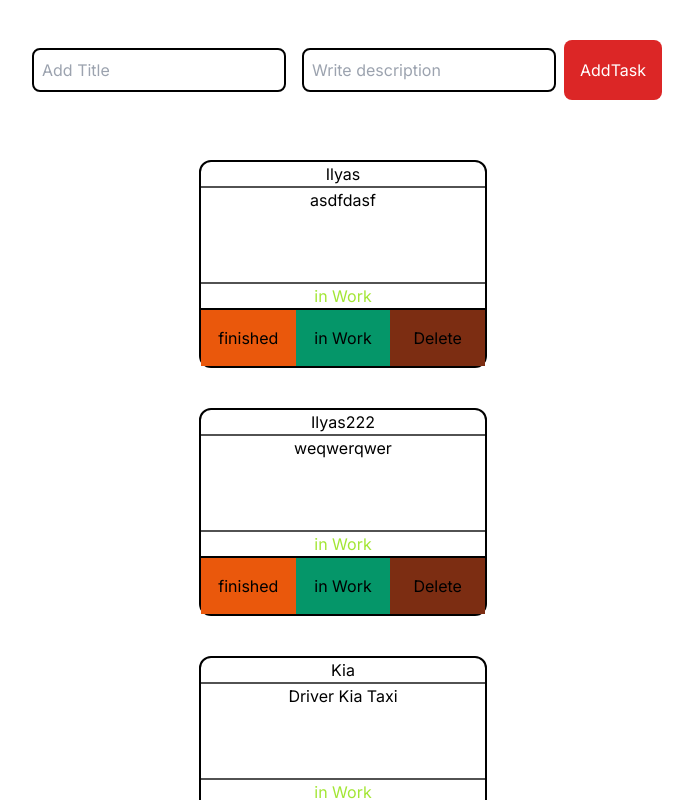
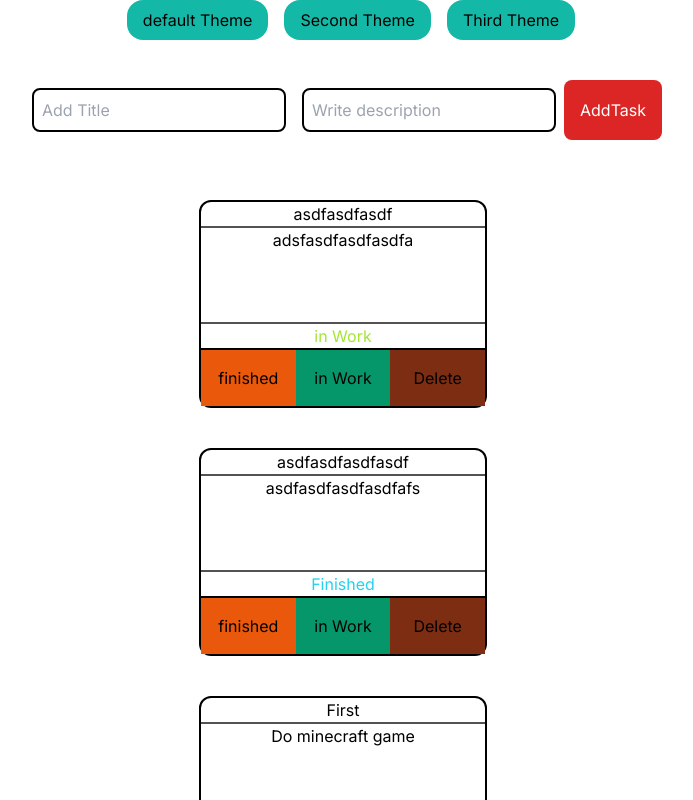
Before and after one commit to TolykbaevIlyas/toDo, a Next.js app: page / in a window 1280 px wide. Shown: the top 800 px of the page, without its empty margins (297-990 px from the left). Built offline with nearby package versions, Linux system fonts and the light colour scheme; data requests are answered from the project's data file.

Commit message:
Add: switchTheme button and function

```diff
--- a/db.json
+++ b/db.json
@@ -1,28 +1,10 @@
 {
   "tasks": [
-    {
-      "title": "Ilyas",
-      "description": "asdfdasf",
-      "id": 5,
-      "status": "in Work"
-    },
-    {
-      "title": "Ilyas222",
-      "description": "weqwerqwer",
-      "id": 6,
-      "status": "in Work"
-    },
-    {
-      "title": "Kia",
-      "description": "Driver Kia Taxi",
-      "id": 7,
-      "status": "in Work"
-    },
     {
       "title": "asdfasdfasdf",
       "description": "adsfasdfasdfasdfa",
       "id": 8,
-      "status": "Finished"
+      "status": "in Work"
     },
     {
       "title": "asdfasdfasdfasdf",
@@ -35,6 +17,12 @@
       "description": "Do minecraft game",
       "status": "Finished",
       "id": 10
+    },
+    {
+      "title": "Pomodoro",
+      "description": "learn pomodoro",
+      "status": "in Work",
+      "id": 11
     }
   ]
 }
--- a/src/app/page.tsx
+++ b/src/app/page.tsx
@@ -1,4 +1,5 @@
 'use client'
+import { SwitchThemeButton } from '@/features/ChangeTheme'
 import { AddTask } from '@/features/addTaskToServer'
 import { GetTask } from '@/features/getTaskFromServer'
 import { Tasks } from '@/widgets/Tasks'
@@ -57,6 +58,7 @@ export default function Home() {
 
   return (
     <div className='flex items-center justify-center flex-col'>
+      <SwitchThemeButton/>
       <Tasks/>
     </div>
   )
--- a/src/features/ChangeTheme/index.ts
+++ b/src/features/ChangeTheme/index.ts
@@ -0,0 +1,2 @@
+import SwitchThemeButton from "./ui/SwitchThemeButton";
+export {SwitchThemeButton}
--- a/src/features/ChangeTheme/lib/Slice/SwitchTheme.ts
+++ b/src/features/ChangeTheme/lib/Slice/SwitchTheme.ts
@@ -3,36 +3,36 @@ import type { PayloadAction } from '@reduxjs/toolkit'
 import { IThemeConfig } from './types'
 
 
-
-
 const initialState:IThemeConfig = {
-    cardBackgroundColor: "string",
-    cardTextColor: "string"
+    ThemeName: 'default',
 }
 
 export const switchTheme = createSlice({
   name: 'switchTheme',
   initialState,
   reducers: {
-    ChangeTheme: (state:any,action:PayloadAction<any>)=>{
-        if(action.payload){
-          return {
-
+    ChangeTheme: (state:any ,action:PayloadAction<any>)=>{
+      switch(action.payload){
+        case 'default':
+          return{
+            ThemeName: 'default',
+          }
+        case 'second':
+          return{
+            ThemeName: 'second',
+          }
+        case 'third':
+          return{
+            ThemeName: 'third',
           }
         }
-          else{
-            return{
-
-
-            }
-          }
-        }
+      }
 
     },
   },
 )
 
 // Action creators are generated for each case reducer function
-export const {ChangeTheme,addTheme} = switchTheme.actions
+export const {ChangeTheme} = switchTheme.actions
 
 export default switchTheme.reducer
--- a/src/features/ChangeTheme/lib/Slice/types/index.ts
+++ b/src/features/ChangeTheme/lib/Slice/types/index.ts
@@ -1,4 +1,3 @@
 export interface IThemeConfig{
-    cardBackgroundColor: string;
-    cardTextColor: string;
+    ThemeName: string;
 }
--- a/src/features/ChangeTheme/ui/SwitchThemeButton.tsx
+++ b/src/features/ChangeTheme/ui/SwitchThemeButton.tsx
@@ -0,0 +1,18 @@
+import { RootState } from '@/shared/lib/redux/store'
+import React from 'react'
+import { useDispatch, useSelector } from 'react-redux'
+import { ChangeTheme } from '../lib/Slice/SwitchTheme'
+
+const SwitchThemeButton = () => {
+    const Theme = useSelector((state: RootState) => state.switchTheme)
+    const dispatch = useDispatch();
+  return (
+    <div>
+        <button className='px-4 py-2 bg-teal-500 ml-4 rounded-2xl hover:bg-slate-500' type='button' onClick={()=> dispatch(ChangeTheme('default'))}>default Theme</button>
+        <button className='px-4 py-2 bg-teal-500 ml-4 rounded-2xl hover:bg-slate-500' type='button' onClick={()=> dispatch(ChangeTheme('second'))}>Second Theme</button>
+        <button className='px-4 py-2 bg-teal-500 ml-4 rounded-2xl hover:bg-slate-500' type='button' onClick={()=> dispatch(ChangeTheme('third'))}>Third Theme</button>
+    </div>
+  )
+}
+
+export default SwitchThemeButton
--- a/src/shared/lib/redux/store.ts
+++ b/src/shared/lib/redux/store.ts
@@ -1,9 +1,12 @@
+import switchTheme from '@/features/ChangeTheme/lib/Slice/SwitchTheme';
+
 import { taskApi } from '@/shared/api/TaskApi';
 import { configureStore } from '@reduxjs/toolkit'
 import { setupListeners } from '@reduxjs/toolkit/query';
 
 export const store = configureStore ({
   reducer:{
+    switchTheme,
     [taskApi.reducerPath] : taskApi.reducer,
   },
   middleware:(getDefaultMiddleware) =>
```
